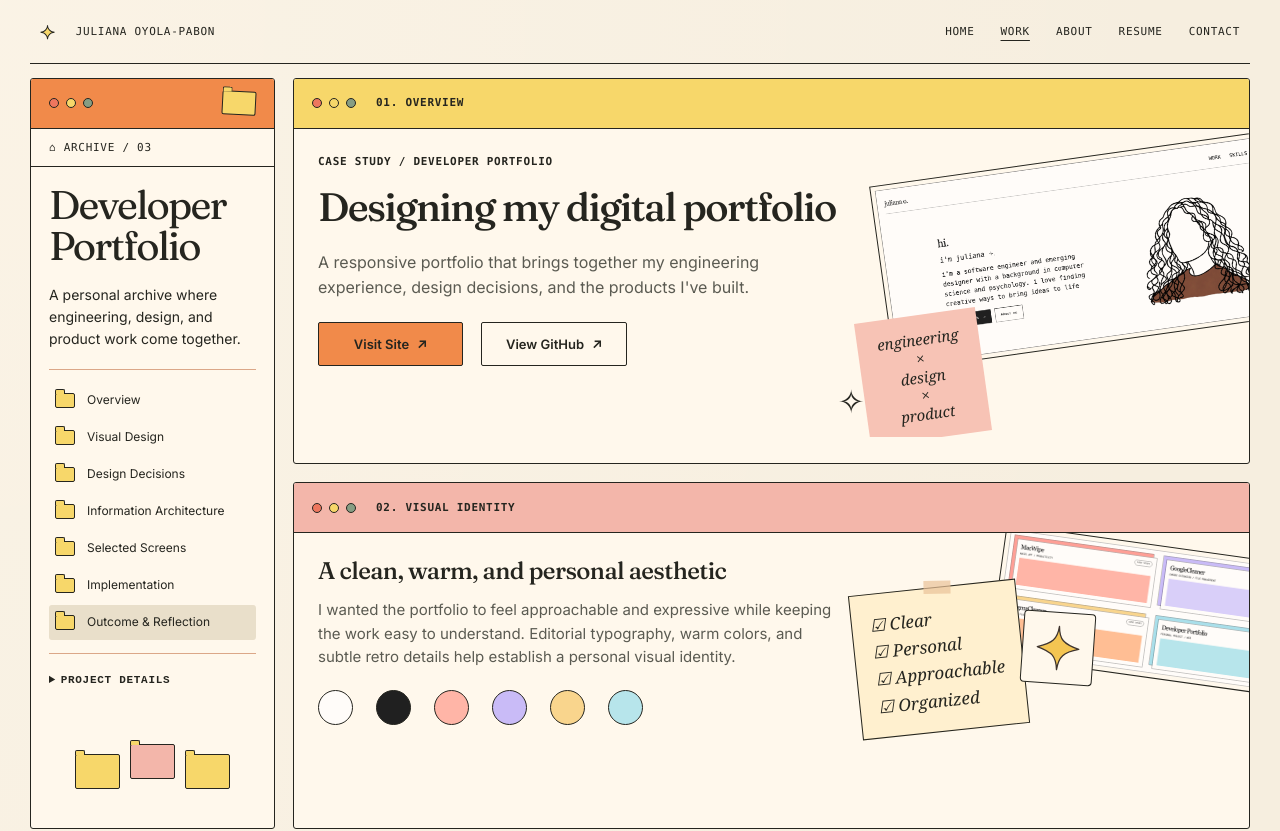
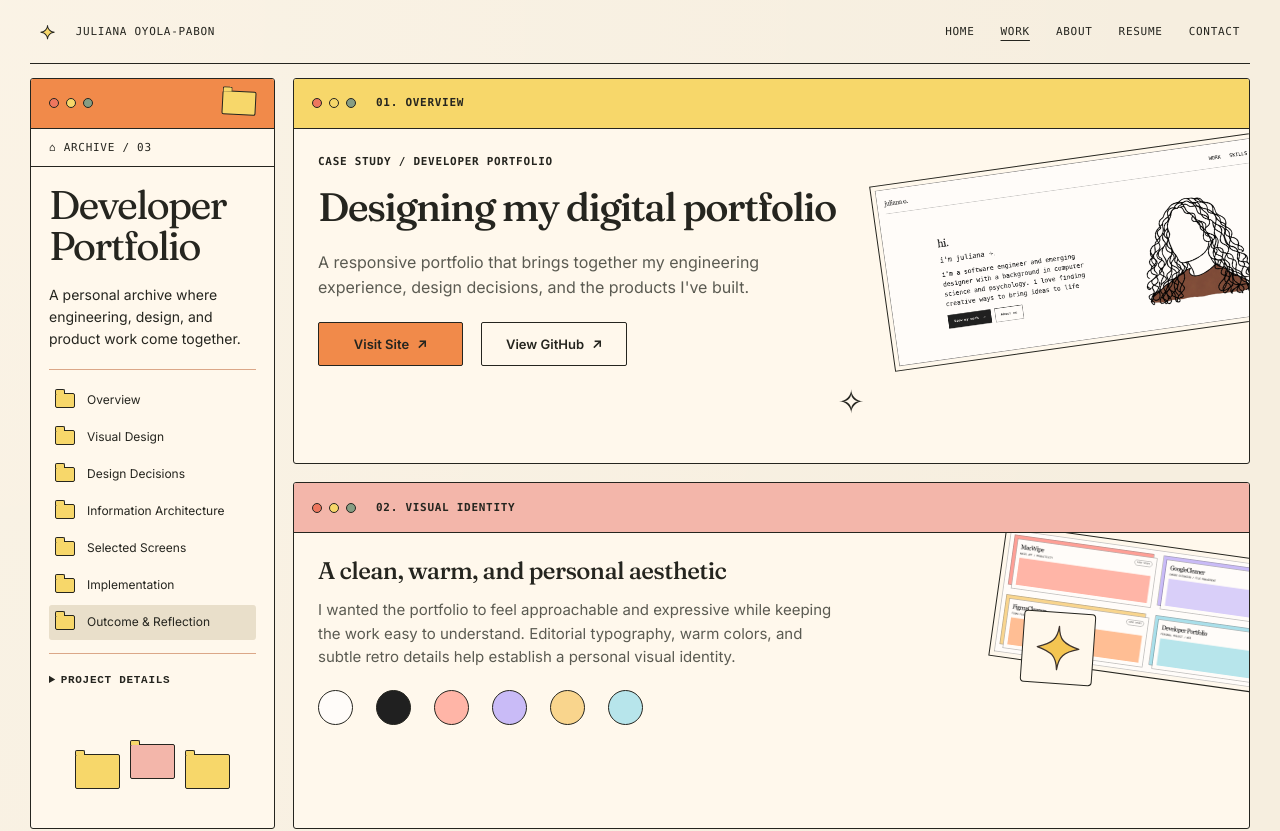
Before and after one commit to julsoyola/juliana-portfolio, a Next.js app in the folder portfolio/: page /work/portfolio in a window 1280 px wide. Shown: the top 831 px of the page. Built offline with nearby package versions, Linux system fonts and the light colour scheme.

Commit message:
Remove sticky notes from the portfolio case study

```diff
--- a/portfolio/content/projects/portfolio.ts
+++ b/portfolio/content/projects/portfolio.ts
@@ -72,9 +72,9 @@ export const portfolioArchive: ArchiveData = {
   metadata: [{label: "Role", text: "Independent Designer & Developer"}, {label: "Type", text: "Personal Portfolio"}, {label: "Stack", text: portfolio.technology.split(" / ").join(", ")}],
   links: [{label: "Live", href: liveHref, text: "juliana-portfolio-two.vercel.app"}, {label: "GitHub", href: githubHref, text: "github.com/julsoyola/juliana-portfolio"}],
   navigation: [["overview", "Overview"], ["visual-design", "Visual Design"], ["design-decisions", "Design Decisions"], ["information-architecture", "Information Architecture"], ["selected-screens", "Selected Screens"], ["implementation", "Implementation"], ["outcome", "Outcome & Reflection"]],
-  hero: {title: "Designing my digital portfolio", summary: "A responsive portfolio that brings together my engineering experience, design decisions, and the products I've built.", image: screens[0], note: ["engineering", "×", "design", "×", "product"]},
+  hero: {title: "Designing my digital portfolio", summary: "A responsive portfolio that brings together my engineering experience, design decisions, and the products I've built.", image: screens[0]},
   actions: [{label: "Visit Site", href: liveHref}, {label: "View GitHub", href: githubHref}],
-  interface: {title: "Visual Identity", heading: "A clean, warm, and personal aesthetic", text: "I wanted the portfolio to feel approachable and expressive while keeping the work easy to understand. Editorial typography, warm colors, and subtle retro details help establish a personal visual identity.", image: screens[1], colors: [["Cream", "#FFFCF9"], ["Ink", "#202020"], ["Coral", "#FFB5A7"], ["Lavender", "#C9BBF7"], ["Warm yellow", "#F9D58D"], ["Ocean mist", "#B7E5EB"]], note: ["Clear", "Personal", "Approachable", "Organized"]},
+  interface: {title: "Visual Identity", heading: "A clean, warm, and personal aesthetic", text: "I wanted the portfolio to feel approachable and expressive while keeping the work easy to understand. Editorial typography, warm colors, and subtle retro details help establish a personal visual identity.", image: screens[1], colors: [["Cream", "#FFFCF9"], ["Ink", "#202020"], ["Coral", "#FFB5A7"], ["Lavender", "#C9BBF7"], ["Warm yellow", "#F9D58D"], ["Ocean mist", "#B7E5EB"]]},
   decisions: [...decisions],
   flow: {id: "information-architecture", title: "Information Architecture", heading: "A clear path through the content", text: "The navigation moves from a high-level introduction to detailed project evidence, making it easier for visitors to explore at their own pace.", steps: paths as [string, string][]},
   screens,
```
